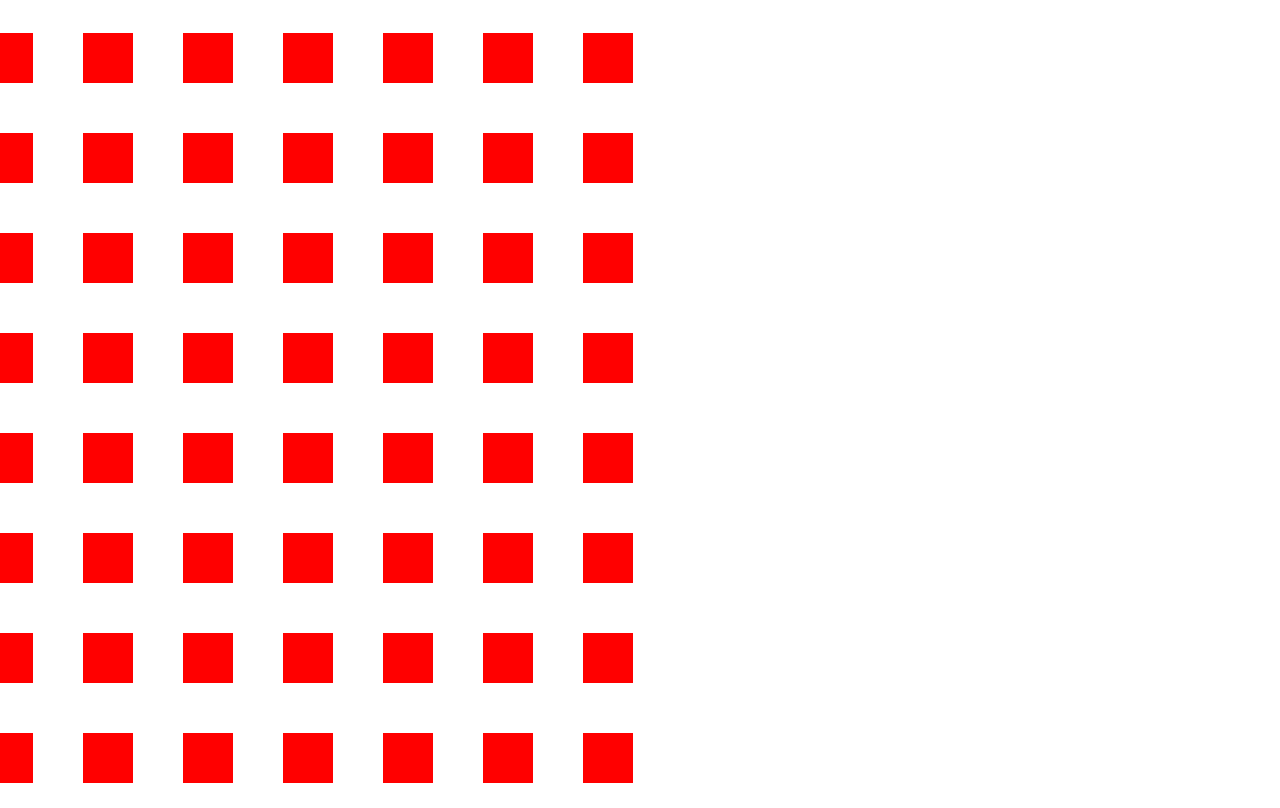
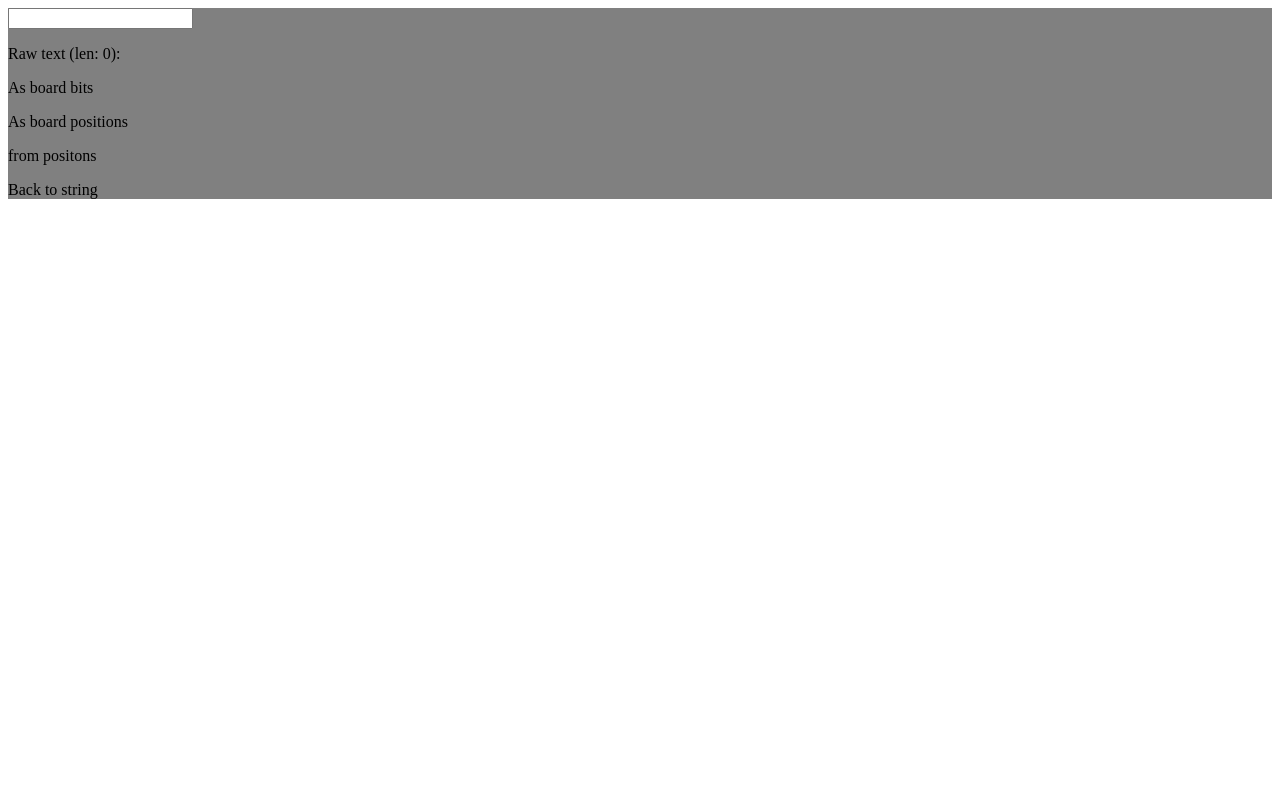
Before and after one commit to pdrabik223/chess_mk5, a React (Vite) app in the folder webapp/: page / in a window 1280 px wide. Built offline with nearby package versions, Linux system fonts and the light colour scheme; no server answers.

Commit message:
refactor, password encoding investigation

```diff
--- a/webapp/src/App.tsx
+++ b/webapp/src/App.tsx
@@ -1,190 +1,347 @@
-import { useState, type FunctionComponent, type JSX } from 'react';
+import { useState, type ChangeEvent, type FunctionComponent, type JSX } from 'react';
+import { Board } from './board/Board';
+import BoardWidget from './widgets/board/BoardWIdget';
 
-import { v4 as uuidv4 } from 'uuid';
-import { Row } from './components/Row';
+const supportedCharacters: String =
+  "0123456789" +
+  "abcdefghijklmnopqrstuvwxyz" +
+  "ABCDEFGHIJKLMNOPQRSTUVWXYZ" +
+  "_" +
+  " ";
+
+
+class BoardBits {
+  data: string = ""
+  static noPieces = 32
+  static no64byteChunks = 24
+  constructor() {
+
+    // for (let x = 0; x < BoardBits.noPieces; x++) {
+    //   for (let y = x; y < 64; y++) {
+    //     this.data += "0"
+
+    //   }
+    // }
+  }
+
+  toPositions(): number[] {
+    let index = 0;
+    let positions: number[] = []
+
+    if (this.data.length == 0) return positions;
+
+    let data_copy = this.data
+
+    while (1 < 2) {
+      console.log(data_copy.length)
+      if (data_copy.length == 0) return positions;
+
+      if (data_copy.length < 64 - index)
+        data_copy.padEnd((64 - index) - data_copy.length, "0")
+
+      let number = data_copy.substring(0, 64 - index)
+      let pos = number.indexOf('1');
+      if (pos == -1)
+        // return positions;
+        positions.push(0)
+      else
+        positions.push(pos + 1)
+      data_copy = data_copy.substring(64 - index)
+      index += 1
+
+    }
+    return positions;
+
+  }
+
+  fromPositions(data: number[]) {
+    if (data.length == 0) this.data = ""
+    let index = 0;
+    while (1 < 2) {
+      if (data.length == index) return
+      for (let i = 0; i < 64 - index; i++) {
+        if (data[index] == i + 1)
+          this.data += '1'
+        else
+          this.data += '0'
+      }
+      index += 1
+    }
+
+  }
+  decodeString(): string {
+    if (this.data.length == 0)
+      return ""
+    let dataCopy = this.data;
+    let text = ""
+
+    for (let i = 0; i < BoardBits.no64byteChunks; i++) {
+
+      let char = dataCopy.indexOf('1')
+      if (char == -1) return text;
+      text += supportedCharacters[char]
+      dataCopy = dataCopy.substring(64)
 
 
 
-class Color {
-  r: number = 0
-  g: number = 0
-  b: number = 0
+    }
+    return text;
 
-  constructor(r: number, g: number, b: number) {
-    this.r = r;
-    this.g = g;
-    this.b = b;
   }
-  static fromHex(hex: String): Color {
-    hex = hex.replace("#", "");
-    if (hex.length !== 6) return new Color(255, 0, 0);
-    const num = parseInt(hex.toString(), 16);
+  encodeString(data: String): string {
+    this.data = ""
 
-    const r = (num >> 16) & 255;
-    const g = (num >> 8) & 255;
-    const b = num & 255;
+    if (data.length == 0)
+      return this.data
 
-    return new Color(r, g, b);
-  }
+    if (data.length >= BoardBits.no64byteChunks) {
+      console.log("data is longer than available space, skipping overflow")
+      data = data.substring(0, BoardBits.no64byteChunks)
+    }
 
-  toRGB() {
-    return "rgb(" + this.r.toString() + ", " + this.g.toString() + ", " + this.b.toString() + " " + ")"
-  }
-  toHexString() {
-    return this.r.toString(16).padStart(2, '0') + this.g.toString(16).padStart(2, '0') + this.b.toString(16).padStart(2, '0')
+    for (let i = 0; i < data.length; i++) {
+
+      for (let j = 0; j < 64; j++) {
+        if (supportedCharacters.indexOf(data[i]) == j)
+          this.data += '1'
+        else
+          this.data += '0'
+      }
+    }
+
+    return this.data
   }
 }
 
-class Board {
-  static Width: number = 8;
-  static Height: number = 8;
-  color: Color[] = [];
-  isOccupied: boolean[] = [];
-
-  constructor(color?: Color[],
-    isOccupied?: boolean[]
-  ) {
-    if (color !== null && color?.length == Board.Width * Board.Height) {
-      this.color = color
-    }
-    else
-      for (let x = 0; x < Board.Width * Board.Height; x++) {
-        this.color.push(new Color(255, 0, 0));
-      }
-    if (isOccupied !== null && isOccupied?.length == Board.Width * Board.Height) {
-      this.isOccupied = isOccupied
-    } else
-      for (let x = 0; x < Board.Width * Board.Height; x++) {
-        this.isOccupied.push(false);
-      }
+class NumberBase3 {
+  valBase10: number = 0
+  constructor(val: number) {
+    this.valBase10 = val
   }
 
-  fromJson(data: Map<String, any>): Board {
+  static fromString(val: string): NumberBase3 {
+    return new NumberBase3(parseInt(val, 10))
+  }
 
-    let colors: String[] = data.get('c') as String[];
-    let state: String[] = data.get('s') as String[];
+  toBase10() {
+    return this.valBase10
+  }
 
-    let parsedColors: Color[] = [];
-    let parsedState: boolean[] = [];
+  toBase3(): String {
+
+    let temp = this.valBase10;
+    let number: string = ""
+    if (temp == 0) number = "0";
+    else
+      while (temp > 0) {
+        number = (temp % 3).toString() + number;
+        temp = Math.floor(temp / 3);
+
+      }
+    return number;
+  };
 
 
-    for (let i = 0; i < colors.length; i++) {
-      parsedColors.push(Color.fromHex(colors[i]));
-      parsedState.push(state[i] == '1')
-    }
-
-    return new Board(parsedColors, parsedState)
-  }
-
-  getData(): [Color, boolean][] {
-    let data: [Color, boolean][] = []
-
-
-    for (let x = 0; x < Board.Width * Board.Height; x++) {
-      data.push([this.color[x], this.isOccupied[x]]);
-    }
-
-    return data;
-  }
-
-  toJson() {
-    let colors: String[] = []
-    let state: String[] = []
-
-    for (let x of this.getData()) {
-      colors.push(x[0].toHexString());
-      state.push(x[1] ? "1" : "0");
-    }
-    return { "c": colors, 's': state }
+  toString() {
+    return `${this.toBase10()}(10) ${this.toBase3()}(3)`;
   }
 
 }
 
-interface CellInterface {
-  color: Color
-  isOccupied: boolean
-  key: string
 
-}
+// function encodeBase3(text: String): NumberBase3[] {
+//   // Supported characters by encoder 26 (a-z) + 26 (A-Z) + 10 (0-9) + "_" + " " = 64
 
-const CellWidget: FunctionComponent<CellInterface> = (props): JSX.Element => {
-  // console.log(props.color)
+//   let encodedNumbers: NumberBase3[] = []
+//   for (let character of text) {
+//     if (!supportedCharacters.includes(character)) {
+//       console.log(`character ${character} is not supported, skipping`)
+//       continue;
+//     }
+//     encodedNumbers.push(new NumberBase3(supportedCharacters.indexOf(character)));
+//   }
 
-  let x = props.isOccupied ? "X" : "";
-  return <div style={{
-    height: '100%',
-    width: '100%',
-    padding: '5%',
+//   return encodedNumbers;
+// }
 
-  }} >
-    <div style={{
-      height: '50px',
-      width: '50px',
-      background: props.color.toRGB()
-    }}>
+// function encodeBase64(text: String): NumberBase3[] {
+//   // Supported characters by encoder 26 (a-z) + 26 (A-Z) + 10 (0-9) + "_" + " " = 64
 
-      {x}
-    </div>
-  </div >
-}
+//   let encodedNumbers: NumberBase3[] = []
+//   for (let character of text) {
+//     if (!supportedCharacters.includes(character)) {
+//       console.log(`character ${character} is not supported, skipping`)
+//       continue;
+//     }
+//     encodedNumbers.push(new NumberBase3(supportedCharacters.indexOf(character)));
+//   }
+
+//   return encodedNumbers;
+// }
+
+// function decodeFromBoardPlacements(data: number[]): string[] {
 
 
-interface BoardWidgetInterface {
-  board: Board
-}
+//   if (data.length == 0) return [];
 
-const BoardWidget: FunctionComponent<BoardWidgetInterface> = (props): JSX.Element => {
+//   let bits: string[] = Array(32)
 
-  let cells: JSX.Element[] = [];
-  let boardData = props.board.getData();
-  for (let x = 0; x < Board.Width; x++) {
-    let rowData: JSX.Element[] = [];
-    for (let y = 0; y < Board.Height; y++) {
-      rowData.push(<CellWidget color={boardData[x * Board.Width + y][0]} isOccupied={boardData[x * Board.Width + y][1]} key={uuidv4()} />);
-    }
-    cells.push(<Row key={uuidv4()} children={rowData} />);
-  }
+//   for (let x = 0; x < data.length; x++) {
+//     bits[x] = data[x].toString(2)
+//   }
 
-  console.log(props.board.toJson())
-  return <>
-    {
-      cells
-    }
-  </>
-}
+//   return bits;
+
+// }
+
+// function decodeToBoardPlacements(data: string) {
+
+//   if (data.length == 0) return [];
+
+
+//   let x = new BoardBits();
+//   console.log(x)
+
+//   // console.log(bits)
+//   // return bits;
+
+// }
+
+// function totalSum(values: number[]): number {
+//   let sum = 0
+
+//   for (let i = 0; i < values.length; i++) {
+//     sum += (values[i]) * (i * 64)
+//   }
+//   return sum
+// }
+
+// function toBase3(values: number[]): string[] {
+//   let result: string[] = []
+//   for (let val of values) {
+//     let temp = val;
+//     let number: string = ""
+//     if (temp == 0) number = "0";
+//     else
+//       while (temp > 0) {
+//         number = (temp % 3).toString() + number;
+//         temp = Math.floor(temp / 3);
+
+//       }
+//     result.push(number)
+//   }
+//   return result;
+// }
+
+// function base3ToBase10(base3Str: string): number {
+//   let decimalVal: number = 0;
+//   const length: number = base3Str.length;
+
+//   for (let i = 0; i < length; i++) {
+//     const digit: number = parseInt(base3Str[i], 10);
+
+//     const power: number = length - 1 - i;
+
+//     decimalVal += digit * Math.pow(3, power);
+//   }
+
+//   return decimalVal;
+// }
+
+// function toBase10fromBase3(values: string[]): number[] {
+//   let result: number[] = []
+
+//   for (let val of values) {
+//     let temp = Number(val);
+//     let number: number;
+//     if (temp == 0) number = 0;
+//     else
+//       number = base3ToBase10(val)
+//     result.push(Number(number))
+//   }
+//   return result;
+// }
+
+// function base10toEncodedAs10(values: number[]): number[] {
+
+
+//   let result: number[] = []
+
+//   for (let val of values) {
+//     let temp = val;
+//     let number: string = ""
+//     if (temp == 0) number = "0";
+//     else
+//       while (temp > 0) {
+//         number = (temp % 64).toString() + number;
+//         temp = Math.floor(temp / 64);
+
+//       }
+//     result.push(Number(number))
+//   }
+//   return result;
+// }
+
 
 function App() {
+  const [text, setText] = useState<String>("");
 
-  async function searchForServer(): Promise<String | null> {
-    let localNetworkHeader = "http://192.168.1."
+  // async function searchForServer(): Promise<String | null> {
+  //   let localNetworkHeader = "http://192.168.1."
 
 
-    for (let x = 0; x < 255; x++) {
-      console.log(localNetworkHeader + x.toString() + "/v1/status")
-      try {
+  //   for (let x = 0; x < 255; x++) {
+  //     console.log(localNetworkHeader + x.toString() + "/v1/status")
+  //     try {
 
-        let resp = await fetch(localNetworkHeader + x.toString() + "/v1/status", { signal: AbortSignal.timeout(1000) })
-        if (resp.ok) {
-          console.log("HERE!")
-          return localNetworkHeader + x.toString();
+  //       let resp = await fetch(localNetworkHeader + x.toString() + "/v1/status", { signal: AbortSignal.timeout(1000) })
+  //       if (resp.ok) {
+  //         console.log("HERE!")
+  //         return localNetworkHeader + x.toString();
 
-        }
-      } catch (error: unknown) {
-        console.log(error)
-      }
-    }
+  //       }
+  //     } catch (error: unknown) {
+  //       console.log(error)
+  //     }
+  //   }
 
-    return null;
-  }
-  let [boardServerIP, setBoardServerIP] = useState<Promise<String | null>>(() => { return searchForServer() });
+  //   return null;
+  // }
+  // let [boardServerIP, setBoardServerIP] = useState<Promise<String | null>>(() => { return searchForServer() });
 
   // let [searchParams] = useSearchParams();
 
   // const [serverUrl, setServerUrl] = useState<String | null>("null")
 
-  return <div style={{ width: "500px", height: "500px" }}>
+  const onChange = (e: ChangeEvent<HTMLInputElement>) => {
+    const newValue = e.target.value;
+    setText(newValue);
+  }
+  let positons = new BoardBits()
+  positons.encodeString(text)
 
-    <BoardWidget board={new Board()}></BoardWidget>
+  let board2 = new BoardBits()
+  board2.fromPositions(positons.toPositions())
+
+  return <div style={{ backgroundColor: 'grey' }}>
+    <input onChange={onChange} />
+    <p>Raw text (len: {text.length}): {text}</p>
+    {/* <p>Encoded as numbers (base 10) and (base 3): {encodeBase3(text).join(" ")}</p>
+    //  */}
+    <p>As board bits {(new BoardBits()).encodeString(text)}</p>
+    <p>As board positions {positons.toPositions().join(" ")}</p>
+    <p>from positons {board2.data}</p>
+
+    <p>Back to string {board2.decodeString()}</p>
+    {/* <p>Text to Board Placements {decodeToBoardPlacements("Test")}</p>
+    <p>Decoded from board placements: {decodeFromBoardPlacements([1, 2]).join(" ")}</p> */}
+
+
+    {/* <p>Total sum (base 10) : {totalSum(encodeFromPasswordStringToSum(text))}</p>
+    <p>Total sum (base 3) : {toBase3([totalSum(encodeFromPasswordStringToSum(text))])}</p>
+    <p>Total sum back as base 10 (from base 3) : {toBase10fromBase3(toBase3([totalSum(encodeFromPasswordStringToSum(text))]))}</p>
+    <p>Back to Encoded as number (base10): {base10toEncodedAs10(toBase10fromBase3(toBase3([totalSum(encodeFromPasswordStringToSum(text))])))} </p> */}
+    {/* <BoardWidget board={new Board()}></BoardWidget> */}
   </div>
 
 
--- /dev/null
+++ b/webapp/src/board/Board.tsx
@@ -0,0 +1,68 @@
+import { Color } from './Color';
+
+export class Board {
+  static Width: number = 8;
+  static Height: number = 8;
+  color: Color[] = [];
+  isOccupied: boolean[] = [];
+
+  constructor(color?: Color[],
+    isOccupied?: boolean[]
+  ) {
+    if (color !== null && color?.length == Board.Width * Board.Height) {
+      this.color = color;
+    }
+
+    else
+      for (let x = 0; x < Board.Width * Board.Height; x++) {
+        this.color.push(new Color(255, 0, 0));
+      }
+    if (isOccupied !== null && isOccupied?.length == Board.Width * Board.Height) {
+      this.isOccupied = isOccupied;
+    }
+    else
+      for (let x = 0; x < Board.Width * Board.Height; x++) {
+        this.isOccupied.push(false);
+      }
+  }
+
+
+  static fromJson(data: Map<String, any>): Board {
+
+    let colors: String[] = data.get('c') as String[];
+    let state: String[] = data.get('s') as String[];
+
+    let parsedColors: Color[] = [];
+    let parsedState: boolean[] = [];
+
+
+    for (let i = 0; i < colors.length; i++) {
+      parsedColors.push(Color.fromHex(colors[i]));
+      parsedState.push(state[i] == '1');
+    }
+
+    return new Board(parsedColors, parsedState);
+  }
+
+  getData(): [Color, boolean][] {
+    let data: [Color, boolean][] = [];
+
+
+    for (let x = 0; x < Board.Width * Board.Height; x++) {
+      data.push([this.color[x], this.isOccupied[x]]);
+    }
+
+    return data;
+  }
+
+  toJson() {
+    let colors: String[] = [];
+    let state: String[] = [];
+
+    for (let x of this.getData()) {
+      colors.push(x[0].toHexString());
+      state.push(x[1] ? "1" : "0");
+    }
+    return { "c": colors, 's': state };
+  }
+}
--- /dev/null
+++ b/webapp/src/widgets/board/BoardWidgetInterface.tsx
@@ -0,0 +1,5 @@
+import type { Board } from '../../board/Board';
+
+export interface BoardWidgetInterface {
+  board: Board;
+}
```
Also changed, not shown: webapp/src/board/Color.tsx (added, +29 -0 lines), webapp/src/widgets/board/BoardWidget.tsx (added, +28 -0 lines), webapp/src/widgets/board/CellInterface.tsx (added, +7 -0 lines), webapp/src/widgets/board/CellWidget.tsx (added, +21 -0 lines), 1 other file (tests, documents, lock files or other folders).
